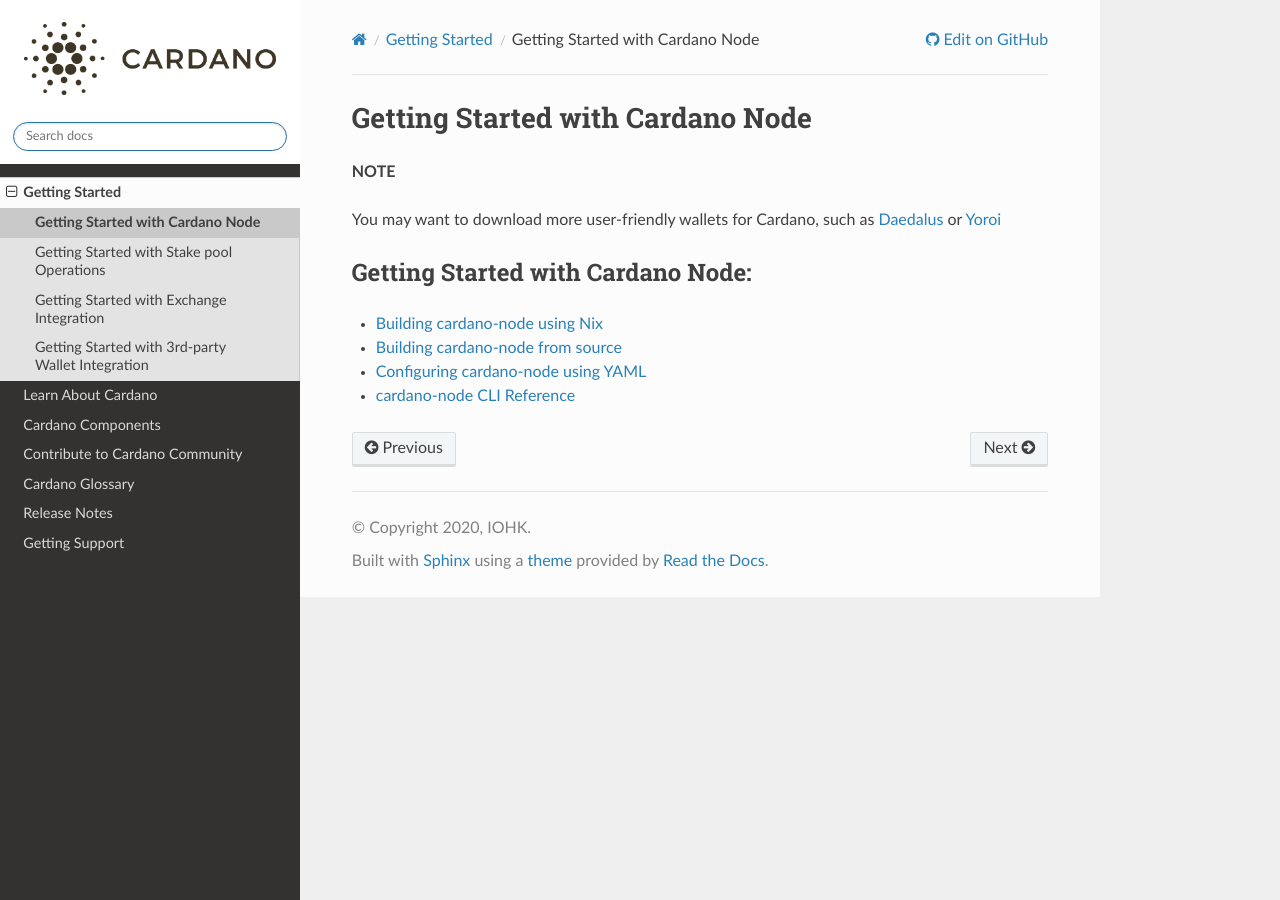
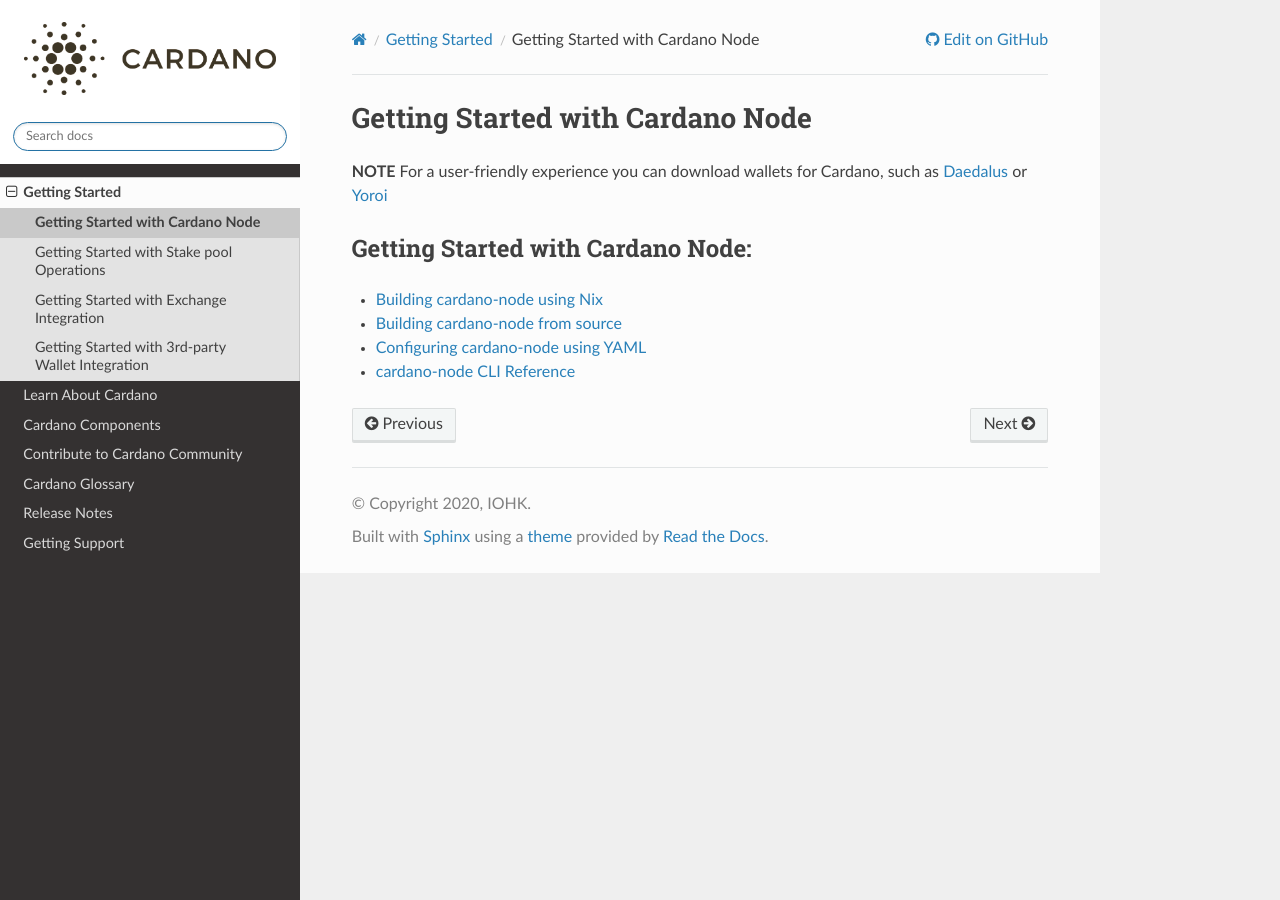
Before and after one commit to input-output-hk/technical-docs, a Sphinx documentation site: the page built from source/getting-started/cardano-node.md, in a window 1280 px wide. Built offline with Sphinx 7.4.7 and the Read the Docs theme 2.0.0, drawn with Linux system fonts in a browser that asks for light colours; pages that are not in the unit, such as notebooks, are missing from menus.

Commit message:
Update cardano-node.md

```diff
--- a/source/getting-started/cardano-node.md
+++ b/source/getting-started/cardano-node.md
@@ -2,8 +2,7 @@
 =================================
 
 **NOTE**
-
-You may want to download more user-friendly wallets for Cardano, such as [Daedalus](https://daedaluswallet.io) or [Yoroi](https://yoroi-wallet.com)
+For a user-friendly experience you can download wallets for Cardano, such as [Daedalus](https://daedaluswallet.io) or [Yoroi](https://yoroi-wallet.com)
 
 ## Getting Started with Cardano Node:
 
```
